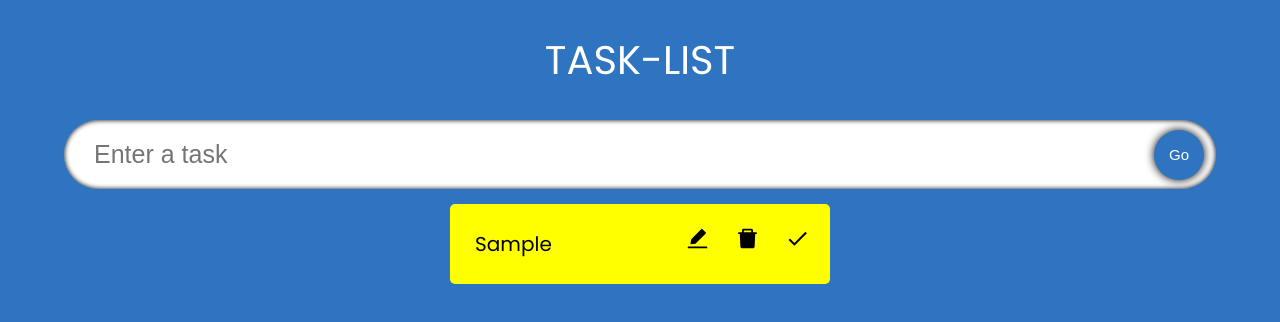
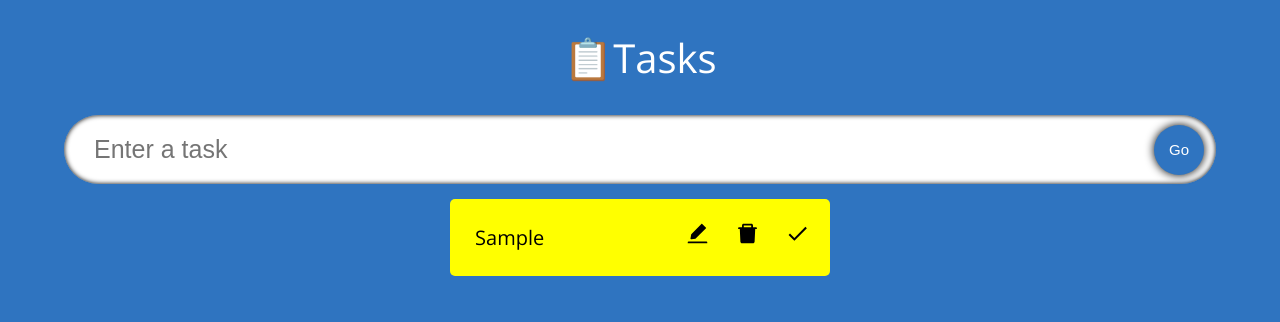
Before and after one commit to thuccv98/task-list-typescript, a React (Create React App) app: page / in a window 1280 px wide. Both pictures are taken after typing "Sample" into the empty fields and a click on the button "Go". Shown: the top 322 px of the page. Built offline with nearby package versions, Linux system fonts and the light colour scheme.

Commit message:
Complete CRUD functionality

```diff
--- a/src/App.css
+++ b/src/App.css
@@ -1,4 +1,4 @@
-@import url('https://fonts.googleapis.com/css2?family=Poppins&display=swap');
+@import url('https://fonts.googleapis.com/css2?family=Open+Sans&display=swap');
 
 .App {
   width: 100vw;
@@ -7,11 +7,10 @@
   flex-direction: column;
   align-items: center;
   background-color: #2f74c0;
-  font-family: 'Poppins', cursive;
+  font-family: 'Open Sans', sans-serif;
 }
 
 .heading {
-  text-transform: uppercase;
   font-size: 40px;
   margin: 30px 0;
   color: white;
--- a/src/App.tsx
+++ b/src/App.tsx
@@ -21,7 +21,7 @@ const App: React.FC = () => {
 
   return (
     <div className="App">
-      <span className="heading">Task-List</span>
+      <span className="heading">📋Tasks</span>
       <InputField todo={todo} setTodo={setTodo} handleAdd={handleAdd} />
       <TodoList todos={todos} setTodos={setTodos} />
     </div>
--- a/src/components/SingleTodo.tsx
+++ b/src/components/SingleTodo.tsx
@@ -1,4 +1,4 @@
-import React from 'react';
+import React, { useEffect, useRef, useState } from 'react';
 import { ITodo } from '../model';
 import { AiFillDelete, AiFillEdit } from 'react-icons/ai';
 import { MdDone } from 'react-icons/md';
@@ -11,17 +11,66 @@ interface IProps {
 }
 
 const SingleTodo = ({ todo, todos, setTodos }: IProps) => {
+  const [edit, setEdit] = useState<boolean>(false);
+  const [editTodo, setEditTodo] = useState<string>(todo.todo);
+
+  const handleDone = (id: number) => {
+    setTodos(
+      todos.map((todo) =>
+        todo.id === id ? { ...todo, isDone: !todo.isDone } : todo
+      )
+    );
+  };
+
+  const handleDelete = (id: number) => {
+    setTodos(todos.filter((todo) => todo.id !== id));
+  };
+
+  const handleEdit = (e: React.FormEvent, id: number) => {
+    e.preventDefault();
+    setTodos(
+      todos.map((todo) => (todo.id === id ? { ...todo, todo: editTodo } : todo))
+    );
+    setEdit(false);
+  };
+
+  // khi nhấn vào edit icon thì con trỏ chuột sẽ focus vào input
+  const inputRef = useRef<HTMLInputElement>(null);
+  useEffect(() => {
+    inputRef.current?.focus();
+  }, [edit]);
+
   return (
-    <form className="todos__single">
-      <span className="todos__single--text">{todo.todo}</span>
+    <form className="todos__single" onSubmit={(e) => handleEdit(e, todo.id)}>
+      {edit ? (
+        <input
+          ref={inputRef}
+          type="text"
+          value={editTodo}
+          onChange={(e) => setEditTodo(e.target.value)}
+          className="todos__single--text"
+        />
+      ) : todo.isDone ? (
+        <s className="todos__single--text">{todo.todo}</s>
+      ) : (
+        <span className="todos__single--text">{todo.todo}</span>
+      )}
+
       <div>
-        <span className="icon">
+        <span
+          className="icon"
+          onClick={() => {
+            if (!edit && !todo.isDone) {
+              setEdit(!edit);
+            }
+          }}
+        >
           <AiFillEdit />
         </span>
-        <span className="icon">
+        <span className="icon" onClick={() => handleDelete(todo.id)}>
           <AiFillDelete />
         </span>
-        <span className="icon">
+        <span className="icon" onClick={() => handleDone(todo.id)}>
           <MdDone />
         </span>
       </div>
--- a/src/components/styles.css
+++ b/src/components/styles.css
@@ -56,12 +56,21 @@
   padding: 20px;
   margin-top: 15px;
   background-color: yellow;
+  transition: 0.2s all;
 }
+.todos__single:hover {
+  background-color: yellowgreen;
+  transform: scale(1.01);
+}
+
 .todos__single--text {
   flex: 1;
   padding: 5px;
   border: none;
   font-size: 20px;
+}
+.todos__single--text:focus {
+  outline: none;
 }
 
 .icon {
```
